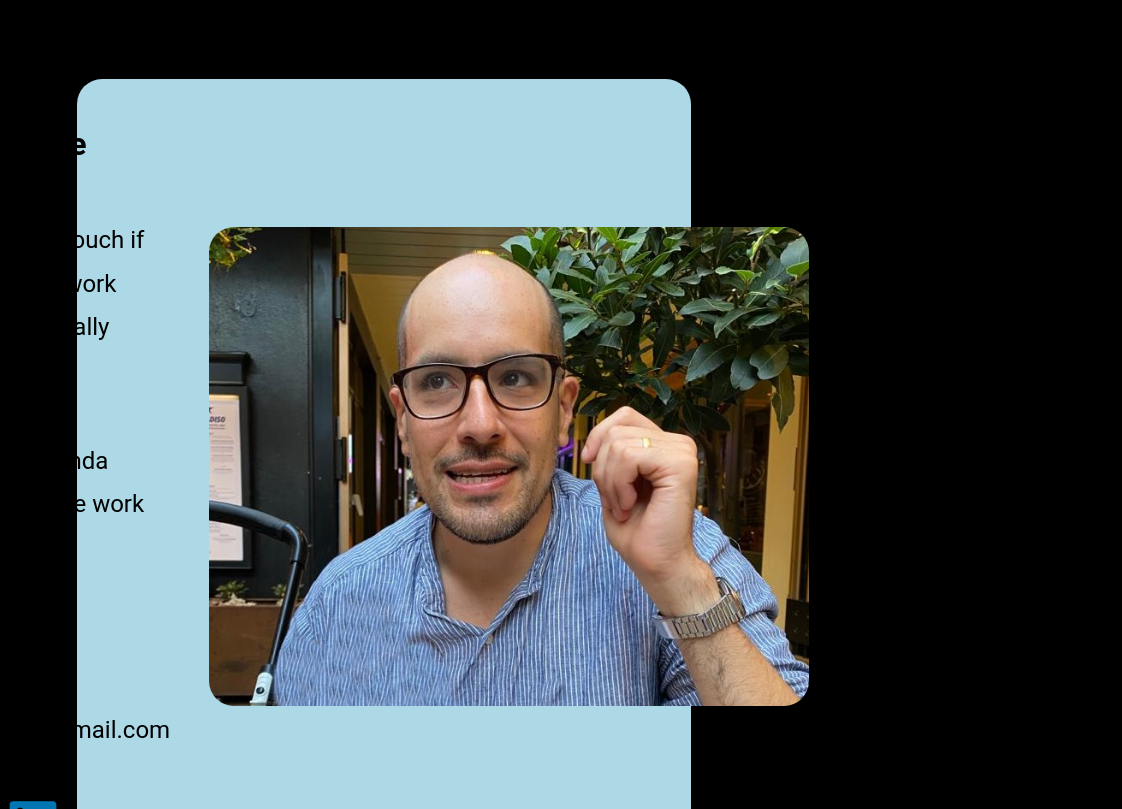
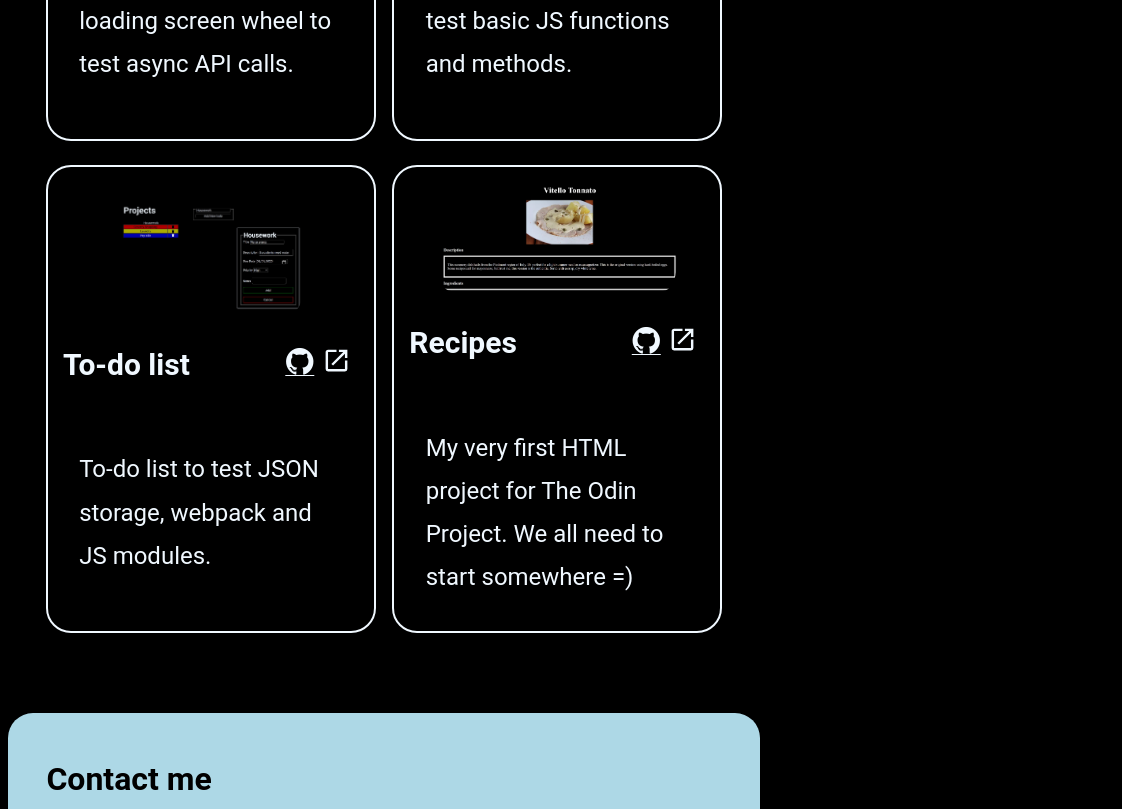
Before and after one commit to jonorl/homepage, a website built with webpack: page src/template.html in a window 768 px wide. Shown: the part 1991-2800 px from the top of the page, 1122 px wide, since content can reach past the window. Built offline with nearby package versions, Linux system fonts and the light colour scheme.

Commit message:
Feat: tablet responsive design footer and main added.

```diff
--- a/src/css/style.css
+++ b/src/css/style.css
@@ -189,14 +189,159 @@ footer {
 }
 
 /* Tablet */
-@media (min-width: 481px) and (max-width: 767px) {
+@media (min-width: 481px) and (max-width: 1000px) {
+  .profile-picture {
+    display: block;
+  }
+
+  .profile-picture-name-under {
+    display: none;
+  }
+
+  /* Main */
+
+  main {
+    max-width: 700px;
+    display: flex;
+    flex: 1;
+    justify-content: center;
+    line-height: 1.8;
+
+  }
+
+  .projects {
+    display: grid;
+    grid-template-columns: 1fr 1fr;
+    grid-template-rows: auto 1fr 1fr 1fr;
+    grid-auto-flow: column;
+    margin-left: 1.5vw;
+    margin-right: 1.5vw;
+    column-gap: 2vh;
+    row-gap: 3vh;
+  }
+
+  .my-work {
+    grid-column: 1 / span 2;
+    grid-row: 1 ;
+    align-content: center;
+    justify-self: left;
+    margin-left: 1vw;
+    font-size: 32px;
+  }
+
+  #card {
+    justify-self: center;
+    align-content: center;
+    border-width: auto;
+    border-radius: 25px;
+    border: aliceblue solid 2px;
+    column-gap: 5vh;
+    margin-bottom: 0;
+    font-size: 14px;
+  }
+
+  .subheader {
+    margin: 0;
+    justify-content: center;
+    column-gap: 1vw;
+  }
+
+  .subheader p {
+    font-size: 24px;
+  }
+
+  .subheader h2 {
+    justify-content: left;
+    padding-left: 2vw;
+    font-size: 30px;
+  }
+
+  .external-link {
+    margin-right: 3vw;
+  }
+
+  #project-image {
+    max-height: 14vh;
+    padding-left: 1.5vw;
+    padding-right: 1.5vw;
+    padding-top: 1.5vh;
+    height: 100%;
+    width: auto;
+  }
+
+  /* footer */
+
+    footer {
+      margin-top: 10vh;
+      max-width: 99vw;
+      line-height: 1.8;
+    }
+
+    .footer-container {
+      display: grid;
+      grid-template-columns: auto 1fr;
+      grid-template-rows: auto auto auto auto auto auto auto;
+      max-width: fit-content;
+    }
+
+    .footer-container p {
+      font-size: 24px;
+    }
+
+    .footer-container img {
+      max-width: fit-content;
+      width: 40vw;
+      margin-right: 2vw;
+    }
+
+    .profile-picture-alt {
+      grid-column: 2;
+      grid-row: 1 / span 6;
+      align-self: center;
+    }
+
+    .contact-me {
+      justify-self: left;
+      font-weight: 600;
+      grid-column: 1;
+      grid-row: 1;
+      font-size: 32px;
+    }
+
+    .footer-message {
+      grid-column: 1;
+      grid-row: 2;
+    }
+
+    .address {
+      grid-column: 1;
+      grid-row: 3;
+    }
+
+    .phone {
+      grid-column: 1;
+      grid-row: 4;
+    }
+
+    .email {
+      grid-column: 1;
+      grid-row: 5;
+    }
+
+    .footer-logos {
+      grid-column: 1;
+      grid-row: 6;
+      justify-self: left;
+      align-self: center;
+    }
 }
 
 /* Desktop */
-@media (min-width: 768px) {
+@media (min-width: 1001px) {
   /* Header */
 
   header {
+    margin-top: 3vh;
     display: grid;
     grid-template-columns: 1fr 1fr;
     grid-template-rows: auto 1fr auto;
@@ -281,6 +426,7 @@ footer {
     grid-column: 1 / span 3;
     grid-row: 1;
     align-content: center;
+    justify-self: left;
     font-size: 32px;
   }
 
@@ -307,7 +453,7 @@ footer {
 
   .subheader h2 {
     justify-content: left;
-    padding-left: 1.5vw;
+    padding-left: 2vw;
     font-size: 30px;
   }
 
@@ -317,6 +463,9 @@ footer {
 
   #project-image {
     max-height: 30vh;
+    padding-left: 1.5vw;
+    padding-right: 1.5vw;
+    padding-top: 1.5vh;
     height: 100%;
     width: auto;
   }
@@ -335,7 +484,6 @@ footer {
     grid-template-rows: auto auto auto auto auto auto auto;
     justify-content: center;
     max-width: fit-content;
-
   }
 
   .footer-container p {
```
